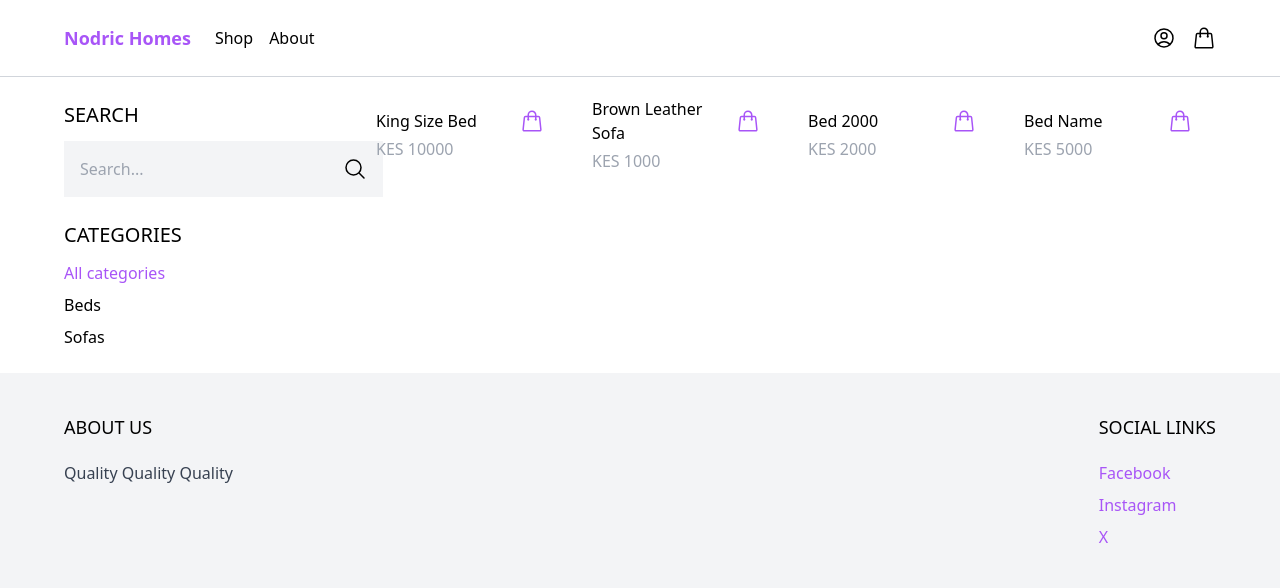
After one commit to Babusto/UrbanEcommerce, a Django app: page /shop/ in a window 1280 px wide. The commit adds this page. Shown: the top 588 px of the page. Run offline with Django 4.2, Linux system fonts and the light colour scheme; data comes from the database, SQL or seed files in the repository; both versions use the stored data as it was after the commit; some libraries are stand-ins or nearby versions.

Commit message:
Categories/ Search

```diff
--- a/core/templates/core/base.html
+++ b/core/templates/core/base.html
@@ -12,7 +12,7 @@
                 <a href="#" class="py-4 text-lg text-purple-500 font-semibold">Nodric Homes</a>
 
                 <ul class="flex items-center space-x-4">
-                    <li><a href="#">Shop</a></li>
+                    <li><a href="{% url 'shop' %}">Shop</a></li>
                     <li><a href="#">About</a></li>
                 </ul>
             </div>
--- /dev/null
+++ b/core/templates/core/shop.html
@@ -0,0 +1,51 @@
+{% extends 'core/base.html' %}
+{% block content %}
+
+<div class="max-w-6xl mx-auto flex flex-wrap items-start py-6 px-6 xl:px-0">
+    <div class="filters w-full lg:w-1/4">
+        <h3 class="mb-3 text-xl uppercase">Search</h3>
+        <form method="get" action=".">
+            <div class="flex">
+                <input type="text" name="query" class="p-4 bg-gray-100 border-0" placeholder="Search...">
+
+                <button class="p-4 bg-gray-100 border-0">
+                    <svg xmlns="http://www.w3.org/2000/svg" fill="none" viewBox="0 0 24 24" stroke-width="1.5" stroke="currentColor" class="w-6 h-6">
+                        <path stroke-linecap="round" stroke-linejoin="round" d="m21 21-5.197-5.197m0 0A7.5 7.5 0 1 0 5.196 5.196a7.5 7.5 0 0 0 10.607 10.607Z" />
+                    </svg>
+                </button>
+            </div>
+        </form>
+
+        <h3 class="mt-6 mb-3 text-xl uppercase">Categories</h3>
+
+        <ul class="space-y-2">
+            <li><a href="{% url 'shop' %}" class="{% if not active_category %}text-purple-500{% else %}text-grey-500{% endif %}">All categories</a></li>
+
+            {% for category in categories %}
+                <li><a href="{% url 'shop' %}?category={{ category.slug }}" class="{% if category.slug == active_category %}text-purple-500{% else %}text-grey-500{% endif %}">{{ category.name }}</a></li>
+            {% endfor %}
+
+
+        </ul>
+    </div>
+    <div class="products w-full lg:w-3/4 -mt-4 flex items-center flex-wrap">
+            {% for product in products %}
+                <div class="w-full md:w-1/3 xl:w-1/4 px-6">
+                    <a href="#">
+                        <img class="rounded-xl hover:shadow-lg">
+                    </a>
+                    <div class="pt-3 flex items-center justify-between">
+                        <a href="#">{{ product.name }}</a>
+
+                        <a href="#" class="text-purple-500 hover:text-purple-800">
+                            <svg xmlns="http://www.w3.org/2000/svg" fill="none" viewBox="0 0 24 24" stroke-width="1.5" stroke="currentColor" class="w-6 h-6">
+                                <path stroke-linecap="round" stroke-linejoin="round" d="M15.75 10.5V6a3.75 3.75 0 1 0-7.5 0v4.5m11.356-1.993 1.263 12c.07.665-.45 1.243-1.119 1.243H4.25a1.125 1.125 0 0 1-1.12-1.243l1.264-12A1.125 1.125 0 0 1 5.513 7.5h12.974c.576 0 1.059.435 1.119 1.007ZM8.625 10.5a.375.375 0 1 1-.75 0 .375.375 0 0 1 .75 0Zm7.5 0a.375.375 0 1 1-.75 0 .375.375 0 0 1 .75 0Z" />
+                            </svg>
+                        </a>
+                    </div>
+                    <p class="pt-1 text-gray-400">KES {{product.price}}</p>
+                </div>
+            {% endfor %}
+    </div>
+</div>
+{% endblock %}
--- a/core/views.py
+++ b/core/views.py
@@ -1,7 +1,29 @@
+from django.db.models import Q
 from django.shortcuts import render
 
-from product.models import Product
+from product.models import Product, Category
 
 def frontpage(request):
     products = Product.objects.all()[0:8]
     return render(request, 'core/frontpage.html', {'products': products})
+
+def shop(request):
+    categories = Category.objects.all()
+    products = Product.objects.all()
+
+    active_category = request.GET.get('category', '')
+
+    if active_category:
+        products = products.filter(category__slug=active_category)
+
+    query = request.GET.get('query', '')
+
+    if query:
+        products = products.filter(Q(name__icontains=query) | Q(description__icontains=query))
+
+    context = {
+        'categories':categories,
+        'products': products,
+        'active_category': active_category
+    }
+    return render(request, 'core/shop.html', context )
--- a/nordichomes/urls.py
+++ b/nordichomes/urls.py
@@ -1,10 +1,13 @@
 from django.contrib import admin
 from django.urls import path
 
-from core.views import frontpage
+from core.views import frontpage, shop
+from product.views import product
 
 urlpatterns = [
     path('', frontpage, name='frontpage'),
+    path('shop/', shop, name='shop'),
+    path('product/', product, name='product'),
     path('admin/', admin.site.urls),
 
 ]
--- a/product/models.py
+++ b/product/models.py
@@ -11,7 +11,7 @@ class Category(models.Model):
         return self.name
 
 class Product(models.Model):
-    category = models.ForeignKey(Category, related_name='products',on_delete=models.CASCADE)
+    category = models.ForeignKey(Category, related_name='products', on_delete = models.CASCADE)
     name = models.CharField(max_length=255)
     slug = models.SlugField()
     description = models.TextField(blank=True, null=True)
--- a/product/views.py
+++ b/product/views.py
@@ -1,3 +1,4 @@
 from django.shortcuts import render
 
-# Create your views here.
+def product(request):
+    return render(request, 'product/product.html' )
```
Also changed, not shown: core/templates/core/frontpage.html (+2 -51 lines), product/templates/product/product.html (added, +22 -0 lines), db.sqlite3.
